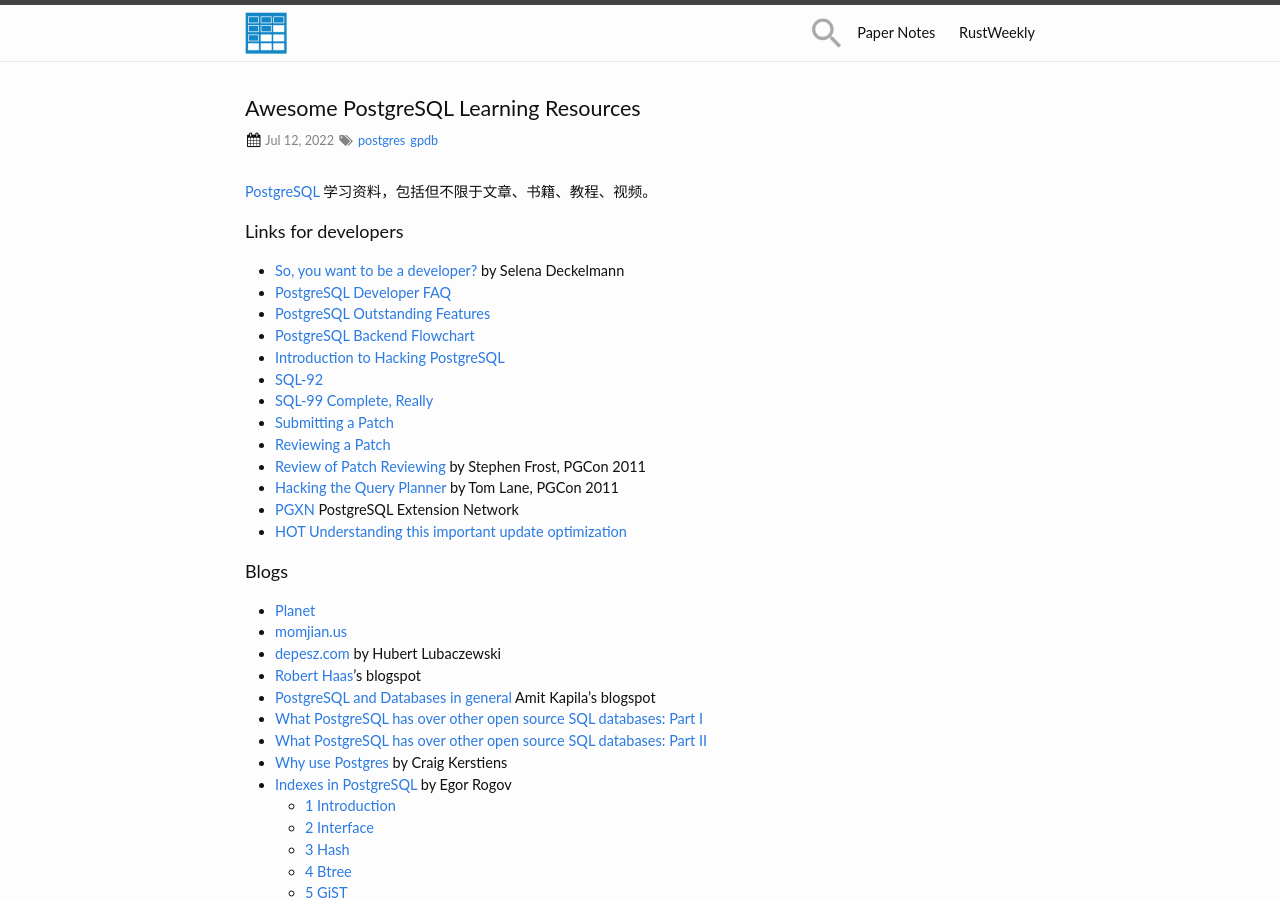
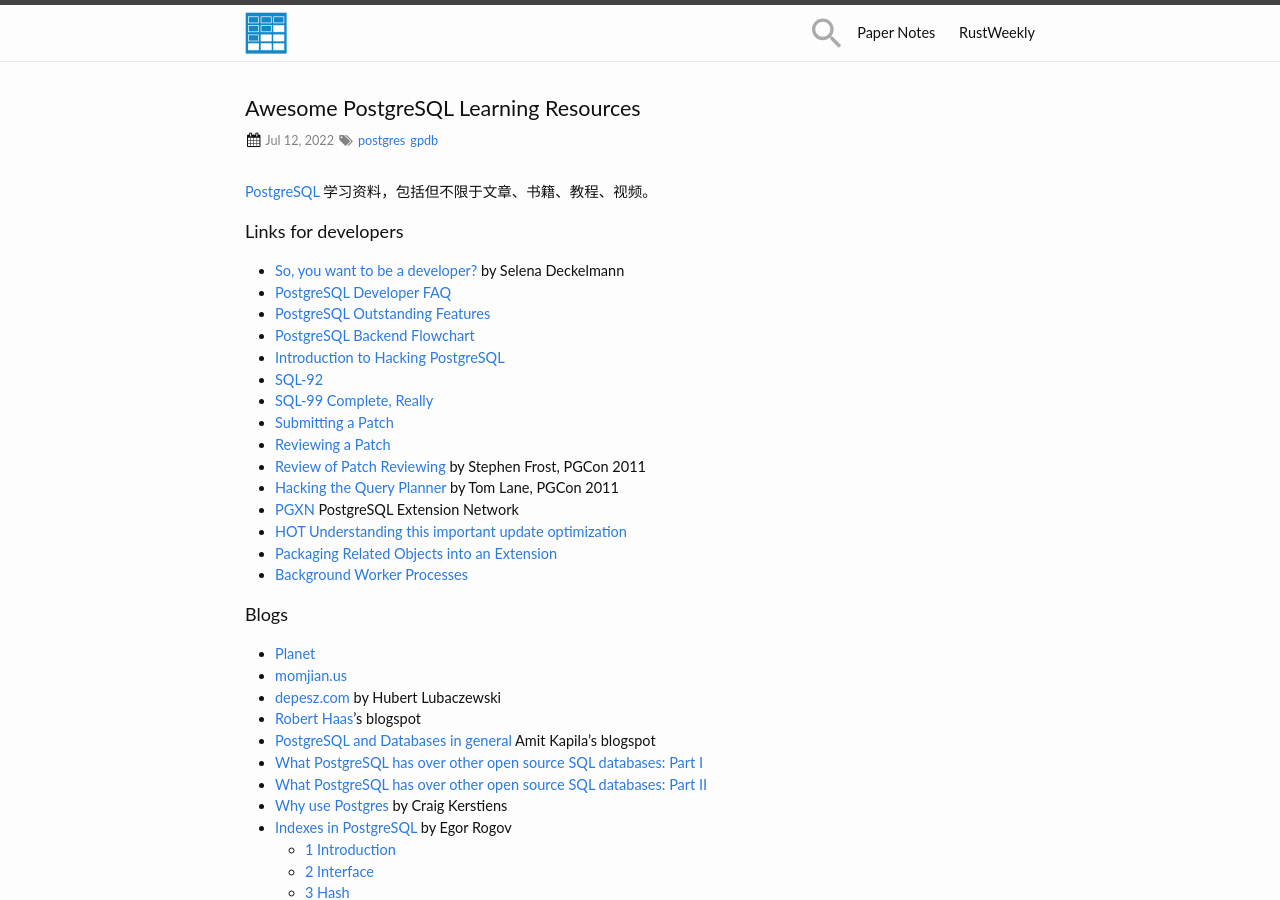
Before and after one commit to zhjwpku/zhjwpku.github.io, a Jekyll site: the page built from _posts/2022-07-12-awesome-postgres.md, in a window 1280 px wide and 900 px high. Built offline with Jekyll 4.4.1, drawn with Linux system fonts in a browser that asks for light colours; comment, search, counter and statistics services are not loaded.

Commit message:
extension and bgworker
Signed-off-by: Junwang Zhao <zhjwpku@gmail.com>

```diff
--- a/_posts/2022-07-12-awesome-postgres.md
+++ b/_posts/2022-07-12-awesome-postgres.md
@@ -24,6 +24,8 @@
 - [Hacking the Query Planner](https://www.pgcon.org/2011/schedule/attachments/188_Planner%20talk.pdf) by Tom Lane, PGCon 2011
 - [PGXN](https://pgxn.org/)  PostgreSQL Extension Network
 - [HOT Understanding this important update optimization](https://www.slideshare.net/GrantMcAlister/hot-understanding-this-important-update-optimization)
+- [Packaging Related Objects into an Extension](https://www.postgresql.org/docs/current/extend-extensions.html)
+- [Background Worker Processes](https://www.postgresql.org/docs/current/bgworker.html)
 
 <h4>Blogs</h4>
 
```
